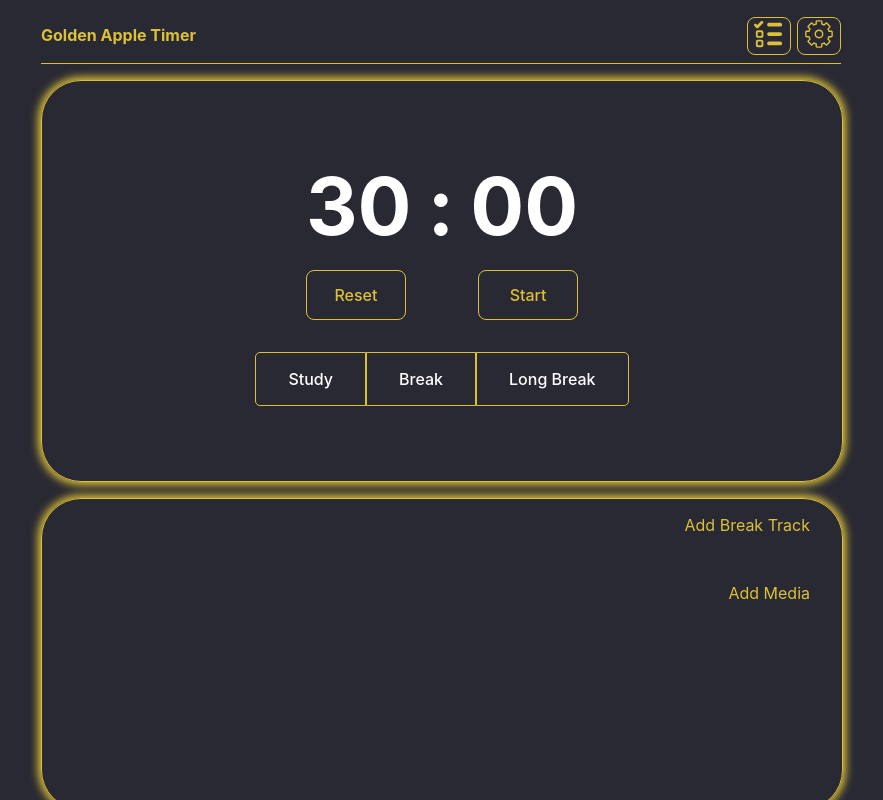
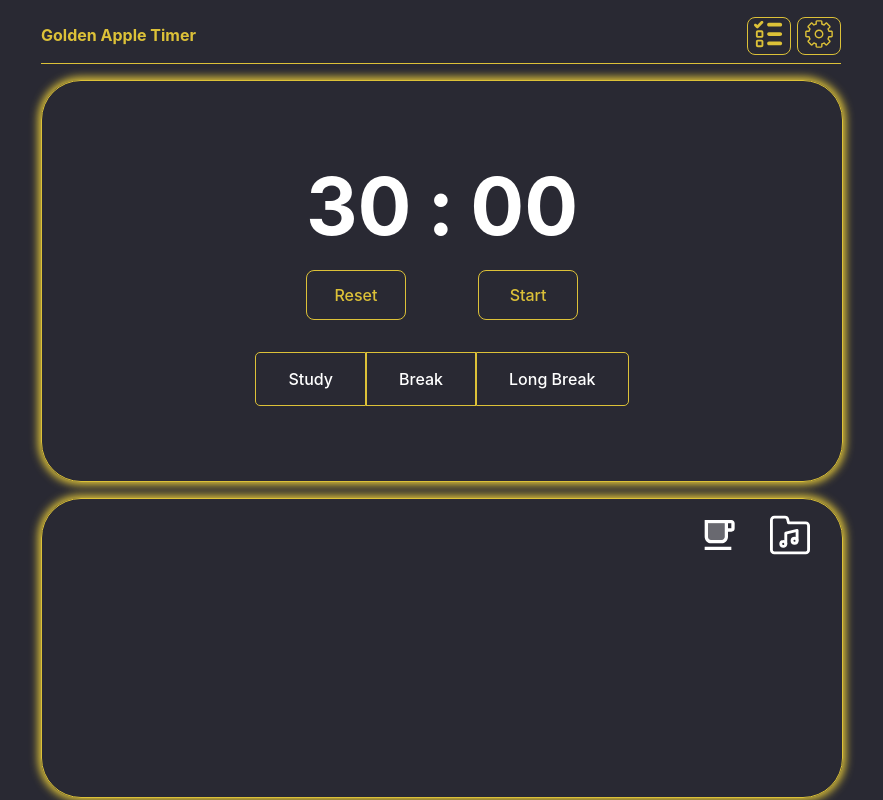
Before and after one commit to germnate/GoldenAppleTimer, a React (Vite) app: page / in a window 1280 px wide. Shown: the whole page, without its empty margins (199-1082 px from the left). Built offline with nearby package versions, Linux system fonts and the light colour scheme.

Commit message:
add icons for adding tracks

```diff
--- a/src/components/MusicPlayer/index.jsx
+++ b/src/components/MusicPlayer/index.jsx
@@ -1,7 +1,6 @@
 import { useMusicPlayer } from "../../hooks";
-import play from '../../assets/play-svgrepo-com.svg'
-import pause from '../../assets/pause-svgrepo-com.svg'
-import { Slider } from "./Slider";
+import coffee from '../../assets/ic--twotone-free-breakfast.svg'
+import musicFolder from '../../assets/streamline--music-folder-song.svg'
 import { ActivePlayer } from "./ActivePlayer";
 
 export function MusicPlayer() {
@@ -21,14 +20,13 @@ export function MusicPlayer() {
 
     return (
         <div className='music-container'>
-            <div className='breakInput-container'>
-                <label htmlFor='breakInput'>Add Break Track</label>
+            <div className='fileInput-container'>
+                <label htmlFor='breakInput'><img src={coffee} height={40} width={40} alt='break-icon' title='Set break track' /></label>
                 <input type='file' id='breakInput' accept='audio/*' onChange={onChangeBreakFile} />
-            </div>
-            <div className='fileInput-container'>
-                <label htmlFor='fileInput'>Add Media</label>
+                <label htmlFor='fileInput'><img src={musicFolder} height={40} width={40} alt='music folder' title='New Playlist' /></label>
                 <input type='file' id='fileInput' accept='audio/*' multiple onChange={onChangeFile} />
             </div>
+            <div className='break-name-display'>{musicPlayer.breakTrack?.file?.name}</div>
             <ActivePlayer musicPlayer={musicPlayer} />
             <div className='music-list'>
                 {musicPlayer.tracks.map(track => {
--- a/src/contexts/MusicPlayerContext.jsx
+++ b/src/contexts/MusicPlayerContext.jsx
@@ -151,6 +151,7 @@ export function MusicPlayerProvider({ children }) {
                 setBreakFile,
                 startBreakTrack,
                 pauseBreakTrack,
+                breakTrack,
                 currentTime,
                 duration,
                 getIsFinished,
--- a/src/styles/main-page.css
+++ b/src/styles/main-page.css
@@ -124,22 +124,16 @@ header {
     width: 100%;
 }
 
-.fileInput-container,
-.breakInput-container {
+.fileInput-container {
     display: flex;
     justify-content: flex-end;
+    gap: 2rem;
     margin-top: 1rem;
     margin-right: 2rem;
 }
 
-.fileInput-container label,
-.breakInput-container label {
+.fileInput-container label {
     cursor: pointer;
-}
-
-.fileInput-container label:hover,
-.breakInput-container label:hover {
-    text-decoration: underline;
 }
 
 #fileInput,
```
Also changed, not shown: src/assets/ic--twotone-free-breakfast.svg (added), src/assets/streamline--music-folder-song.svg (added).
